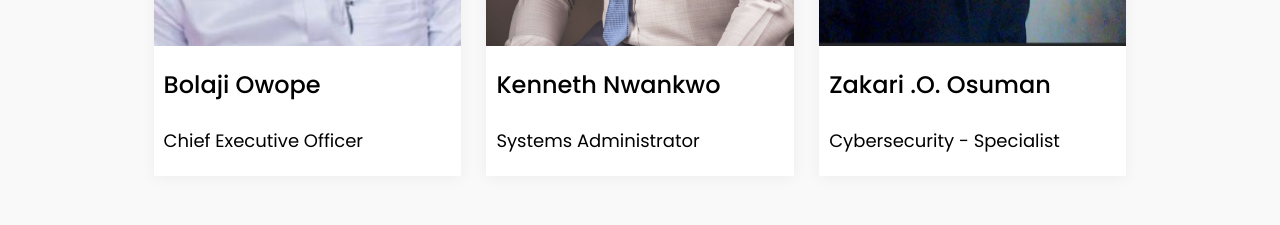
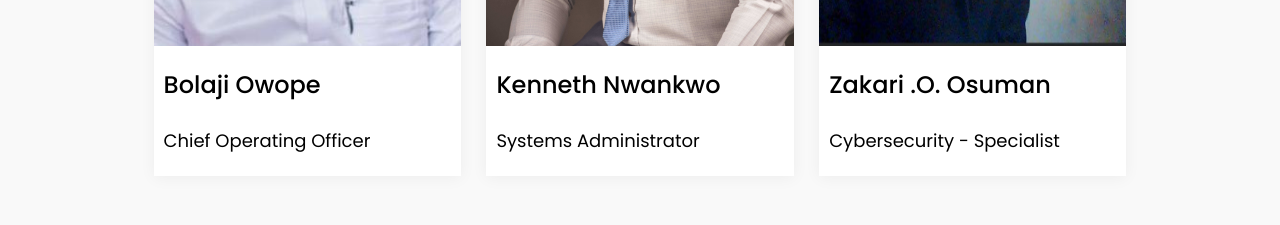
Before and after one commit to Shuaibu78/jonafoon, a Next.js app: page /about in a window 1280 px wide. Shown: the part 2200-2425 px from the top of the page. Built offline with nearby package versions, Linux system fonts and the light colour scheme.

Commit message:
changed the homepage image

```diff
--- a/pages/about.jsx
+++ b/pages/about.jsx
@@ -114,7 +114,7 @@ const About = () => {
             </TeamMemberImage>
             <TeamMemberInfo>
               <TeamMemberName>Bolaji Owope</TeamMemberName>
-              <TeamMemberRole>Chief Executive Officer</TeamMemberRole>
+              <TeamMemberRole>Chief Operating Officer</TeamMemberRole>
             </TeamMemberInfo>
           </TeamMember>
           <TeamMember>
--- a/pages/index.js
+++ b/pages/index.js
@@ -7,7 +7,7 @@ import tawkTo from "tawkto-react";
 import Navbar from "../components/navbar/navbar";
 import Footer from "../components/footer/footer";
 
-import HeroImg from "../img/hero.png";
+import HeroImg from "../img/home.png";
 import Project1 from "../img/project1.png";
 import Project2 from "../img/project2.png";
 import Project3 from "../img/project3.png";
--- a/pages/service.jsx
+++ b/pages/service.jsx
@@ -72,7 +72,7 @@ const Service = () => {
         </QuoteContainer>
       </Wrapper>
 
-      <ConstructionWrapper id="Construction">
+      <ConstructionWrapper id="construction">
         <Construction>
           <MainContent>
             <Subtitle>Building Construction and Repair</Subtitle>
--- a/styles/index.js
+++ b/styles/index.js
@@ -23,6 +23,7 @@ export const ImageWrap = styled.span`
   span {
     width: inherit !important;
     background-color: black;
+    margin-top: 100px !important;
   }
 
       ${mobile}{
@@ -32,7 +33,7 @@ export const ImageWrap = styled.span`
 
 export const HeroTitle = styled.div`
   position: absolute;
-  top: 110px;
+  top: 250px;
   left: 134px;
   z-index: 2;
   color: ${white};
```
Also changed, not shown: img/home.png (added), img/sound.jpeg.
